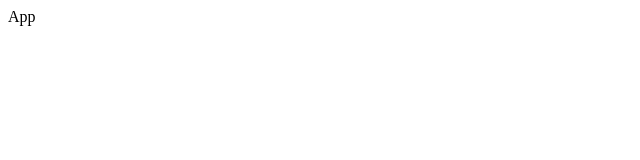
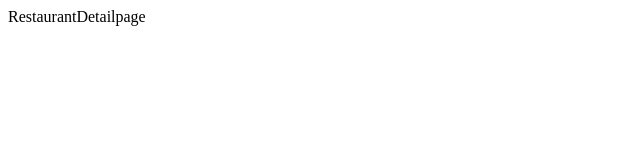
Before and after one commit to Krzyczkowski/yelpRestaurants, a React (Create React App) app in the folder client/: page /restaurants/1 in a window 1280 px wide. Shown: the top 160 px of the page, without its empty margins (0-640 px from the left). Built offline with nearby package versions, Linux system fonts and the light colour scheme.

Commit message:
react routes

```diff
--- a/client/package.json
+++ b/client/package.json
@@ -8,6 +8,7 @@
     "@testing-library/user-event": "^13.5.0",
     "react": "^18.0.0",
     "react-dom": "^18.0.0",
+    "react-router-dom": "^6.3.0",
     "react-scripts": "5.0.1",
     "web-vitals": "^2.1.4"
   },
--- a/client/src/App.jsx
+++ b/client/src/App.jsx
@@ -1,8 +1,21 @@
 import React from 'react'
 import ReactDOM from 'react-dom'
+import {BrowserRouter as Router,Switch,Route} from 'react-router-dom';
+import Home from "./routes/Home";
+import UpdatePage from "./routes/UpdatePage";
+import RestaurantDetailPage from "./routes/RestaurantDetailPage";
 
 const App = () =>{
-    return <div>App</div>;
+    return <div>
+        <Router>
+            <Switch>
+            <Route exact path="/" component={Home}/>
+            <Route exact path="/restaurants/:id/update" component={UpdatePage}/>
+            <Route exact path="/restaurants/:id" component={RestaurantDetailPage}/>
+            </Switch>
+        </Router>
+
+    </div>;
 };
 
 export default App;
--- a/client/src/routes/RestaurantdetailPage.jsx
+++ b/client/src/routes/RestaurantdetailPage.jsx
@@ -1,9 +1,9 @@
 import React from 'react'
 
-const Restaurantdetailpage = () => {
+const RestaurantDetailpage = () => {
   return (
-    <div>Restaurantdetailpage</div>
+    <div>RestaurantDetailpage</div>
   )
 }
 
-export default Restaurantdetailpage
+export default RestaurantDetailpage
```
Also changed, not shown: 1 other file (tests, documents, lock files or other folders).
